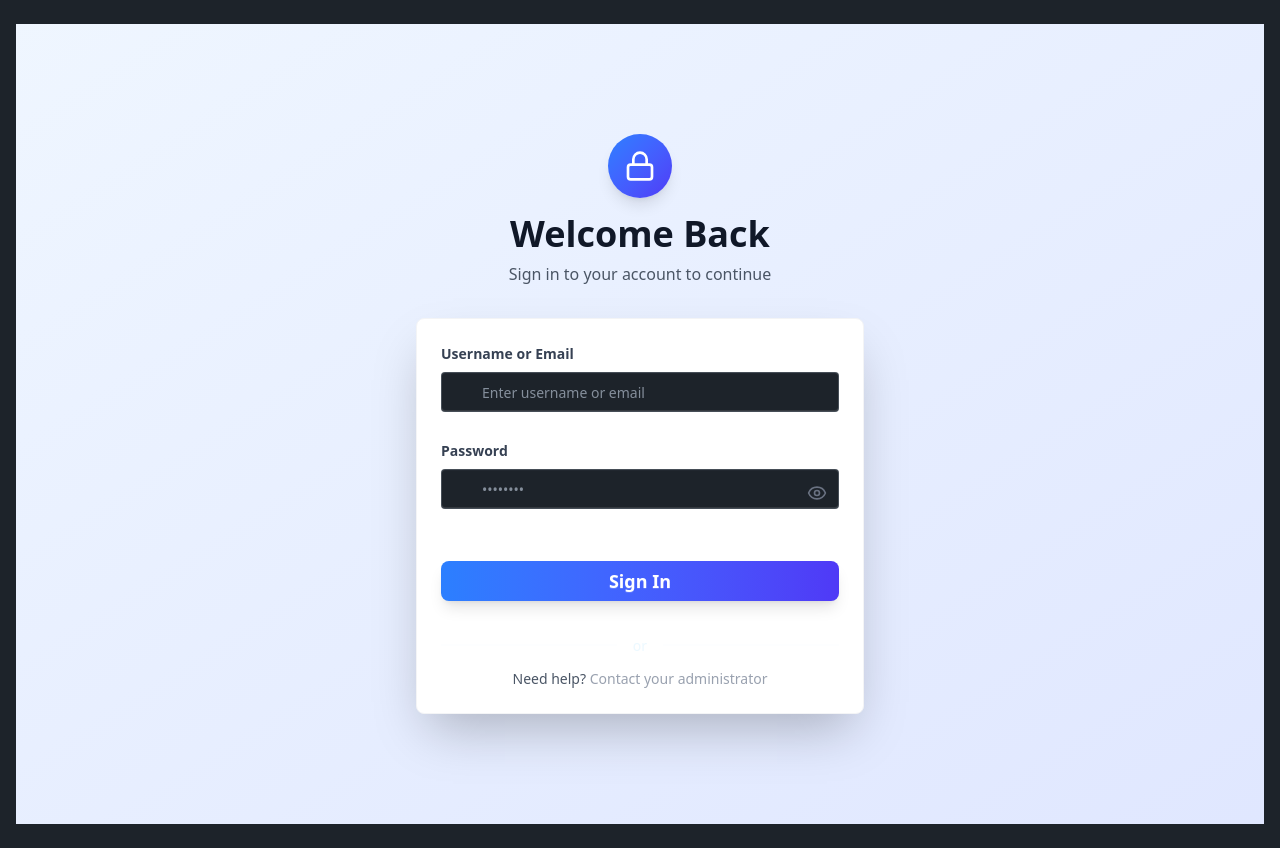
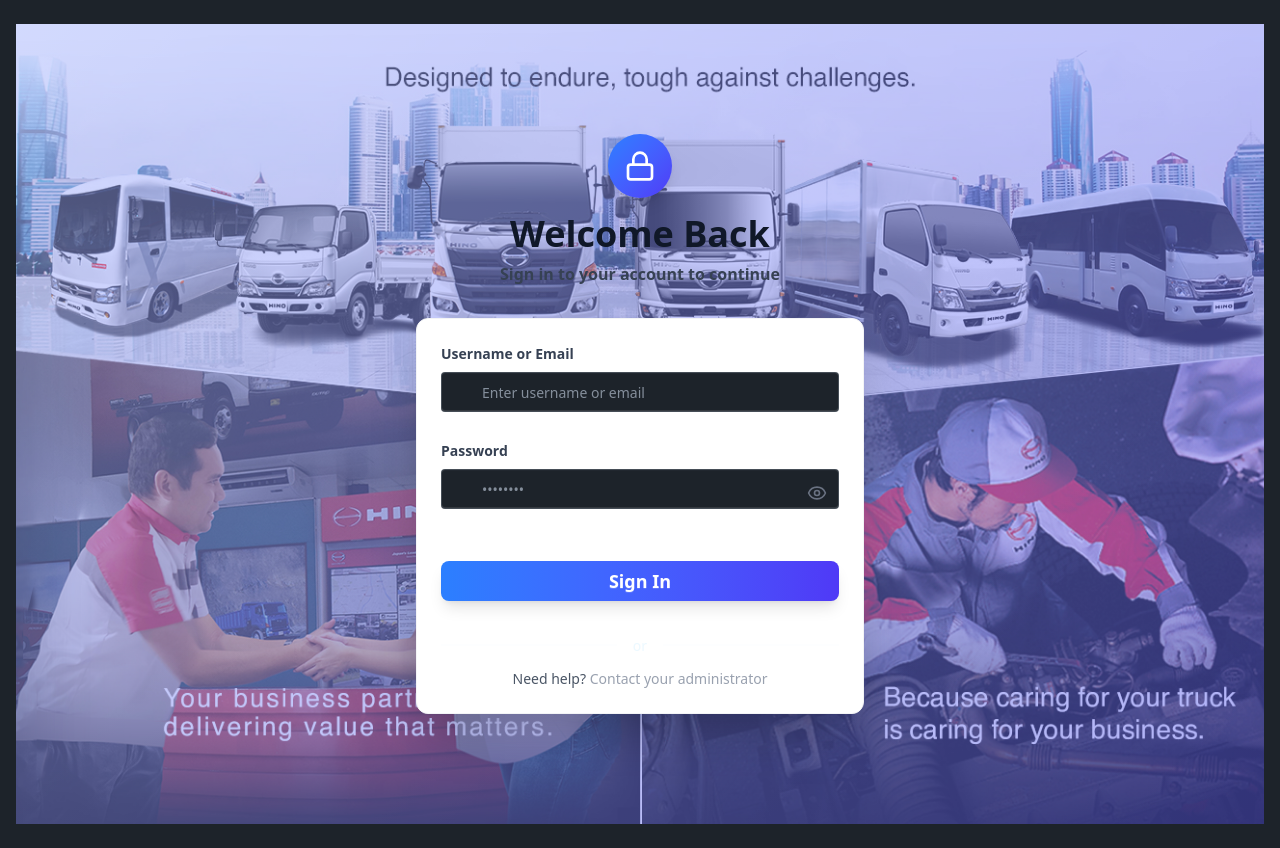
Before and after one commit to JastYuri/checklist, a React (Vite) app in the folder frontend/: page /login in a window 1280 px wide. Built offline with nearby package versions, Linux system fonts and the light colour scheme.

Commit message:
login design update

```diff
--- a/frontend/src/pages/Login.jsx
+++ b/frontend/src/pages/Login.jsx
@@ -92,19 +92,42 @@
   if (user) return null;
 
   return (
-    <div className="min-h-screen bg-linear-to-br from-blue-50 to-indigo-100 flex items-center justify-center p-4">
-      <div className="w-full max-w-md">
+    <div
+      className="min-h-screen flex items-center justify-center p-4 relative"
+      style={{
+        background: "linear-gradient(135deg, #a5b4fc 0%, #6366f1 100%)",
+        minHeight: "100vh",
+        overflow: "hidden",
+      }}
+    >
+      {/* Background image layer */}
+      <div
+        style={{
+          position: "absolute",
+          top: 0,
+          left: 0,
+          width: "100%",
+          height: "100%",
+          backgroundImage: "url('/bg-login.jpg')",
+          backgroundSize: "cover",
+          backgroundPosition: "center",
+          opacity: 0.5,
+          zIndex: 1,
+        }}
+        aria-hidden="true"
+      />
+      {/* Main content */}
+      <div className="w-full max-w-md relative z-10">
         {/* Header */}
         <div className="text-center mb-8">
           <div className="inline-flex items-center justify-center w-16 h-16 bg-linear-to-br from-blue-500 to-indigo-600 rounded-full mb-4 shadow-lg">
             <Lock size={32} className="text-white" />
           </div>
           <h1 className="text-4xl font-bold text-gray-900 mb-2">Welcome Back</h1>
-          <p className="text-gray-600">Sign in to your account to continue</p>
+          <p className="text-gray-700 font-semibold">Sign in to your account to continue</p>
         </div>
-
         {/* Login Card */}
-        <div className="card w-full bg-white shadow-2xl border border-gray-100">
+        <div className="card w-full bg-white shadow-2xl border border-gray-100 rounded-xl">
           <form onSubmit={handleSubmit} className="card-body space-y-5" noValidate>
             {/* Email Input */}
             <div className="form-control">
@@ -122,7 +145,6 @@
                 />
               </div>
             </div>
-
             {/* Password Input */}
             <div className="form-control">
               <label className="label pb-2">
@@ -147,7 +169,6 @@
                 </button>
               </div>
             </div>
-
             {/* Admin Registration Link (Only shown after 8 clicks) */}
             {secretMode && (
               <div className="bg-linear-to-r from-blue-50 to-indigo-50 border border-blue-200 rounded-lg p-4">
@@ -157,7 +178,6 @@
                 </Link>
               </div>
             )}
-
             {/* Login Button */}
             <button
               type="submit"
@@ -173,10 +193,8 @@
                 "Sign In"
               )}
             </button>
-
             {/* Divider */}
             <div className="divider my-2">or</div>
-
             {/* Help Text */}
             <div className="text-center">
               <p className="text-gray-600 text-sm">
--- a/frontend/src/utils/axiosInstance.jsx
+++ b/frontend/src/utils/axiosInstance.jsx
@@ -1,7 +1,7 @@
 import axios from "axios";
 
 const axiosInstance = axios.create({
-  baseURL: "/api",
+  baseURL: "http://localhost:5000/api",
 
 });
 
```
Also changed, not shown: frontend/public/bg-login.jpg (added).
